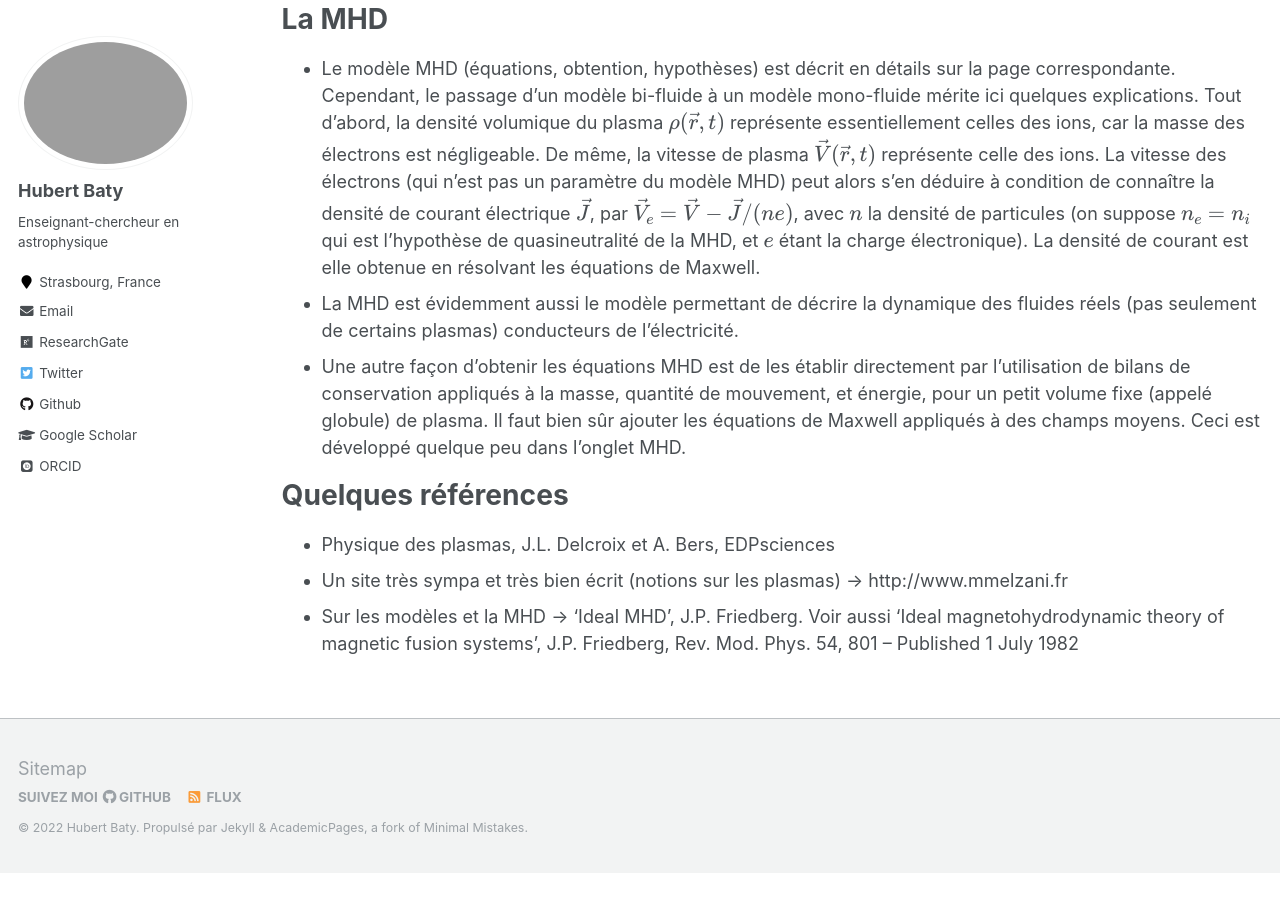
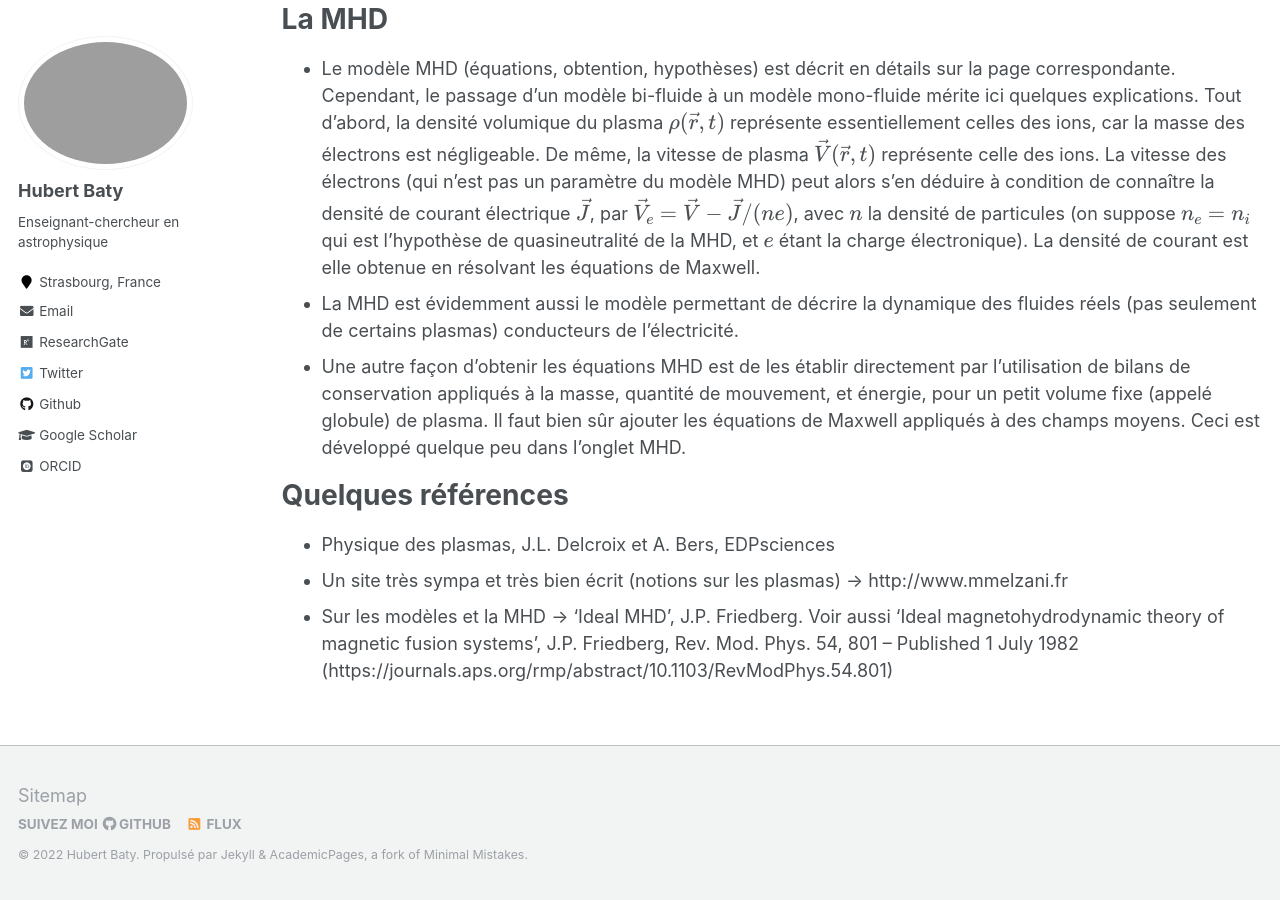
Before and after one commit to hubertbaty/hubertbaty.github.io, a Jekyll site: the page built from _pages/plasma.md, in a window 1280 px wide and 900 px high, scrolled down 5561 px. Built offline with Jekyll 4.4.1, drawn with Linux system fonts in a browser that asks for light colours; some web fonts are replaced; formulas are drawn with MathJax 3; before the commit the page ends 6434 px from its top, so only the background shows below that; part of the change alters nothing that is shown.

Commit message:
Update plasma.md

```diff
--- a/_pages/plasma.md
+++ b/_pages/plasma.md
@@ -78,4 +78,4 @@ La MHD
 ======
  * Physique des plasmas, J.L. Delcroix et A. Bers, EDPsciences
  * Un site très sympa et très bien écrit (notions sur les plasmas) -> http://www.mmelzani.fr
- * Sur les modèles et la MHD -> 'Ideal MHD', J.P. Friedberg. Voir aussi 'Ideal magnetohydrodynamic theory of magnetic fusion systems', J.P. Friedberg, Rev. Mod. Phys. 54, 801 – Published 1 July 1982
+ * Sur les modèles et la MHD -> 'Ideal MHD', J.P. Friedberg. Voir aussi 'Ideal magnetohydrodynamic theory of magnetic fusion systems', J.P. Friedberg, Rev. Mod. Phys. 54, 801 – Published 1 July 1982 (https://journals.aps.org/rmp/abstract/10.1103/RevModPhys.54.801)
```
